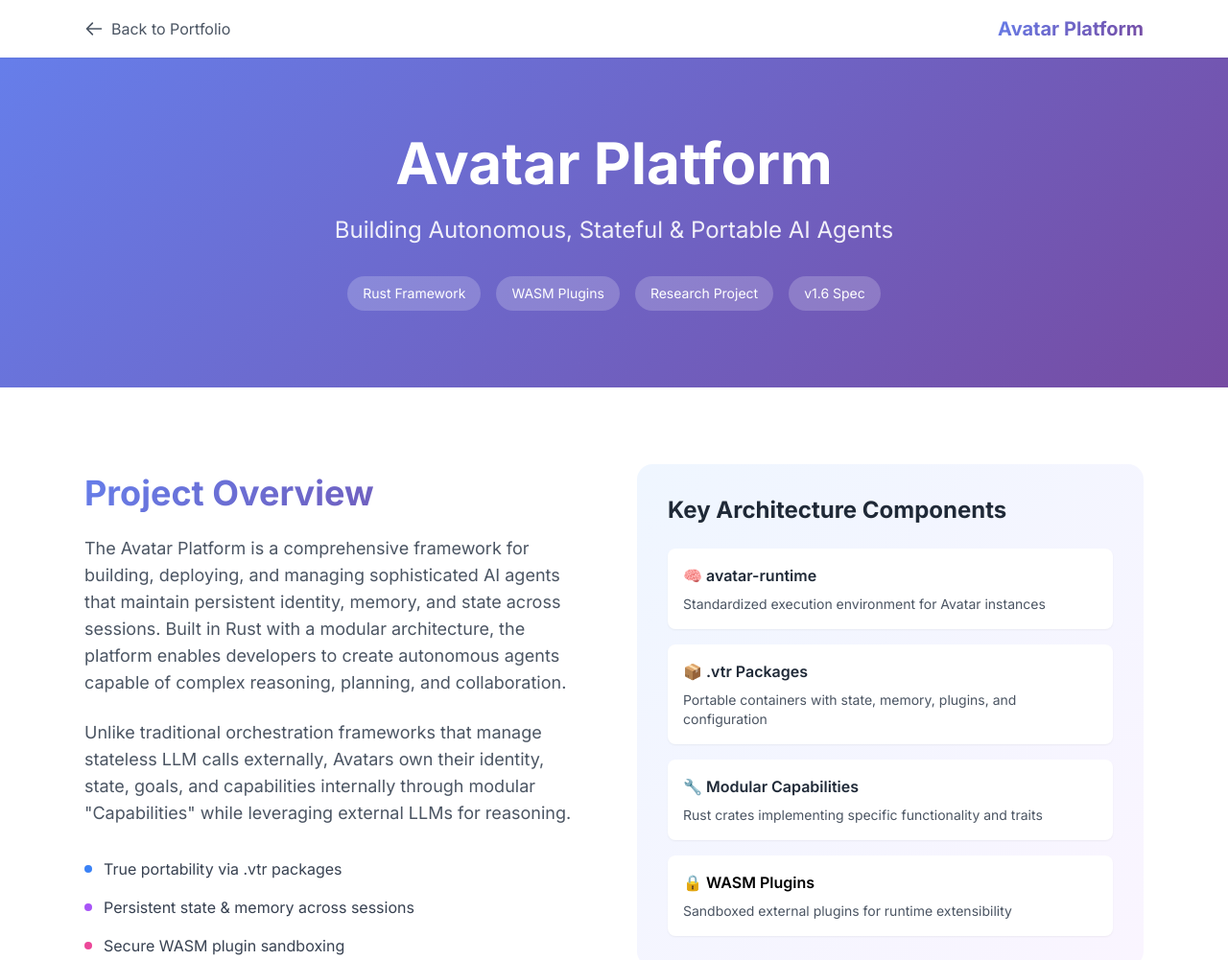
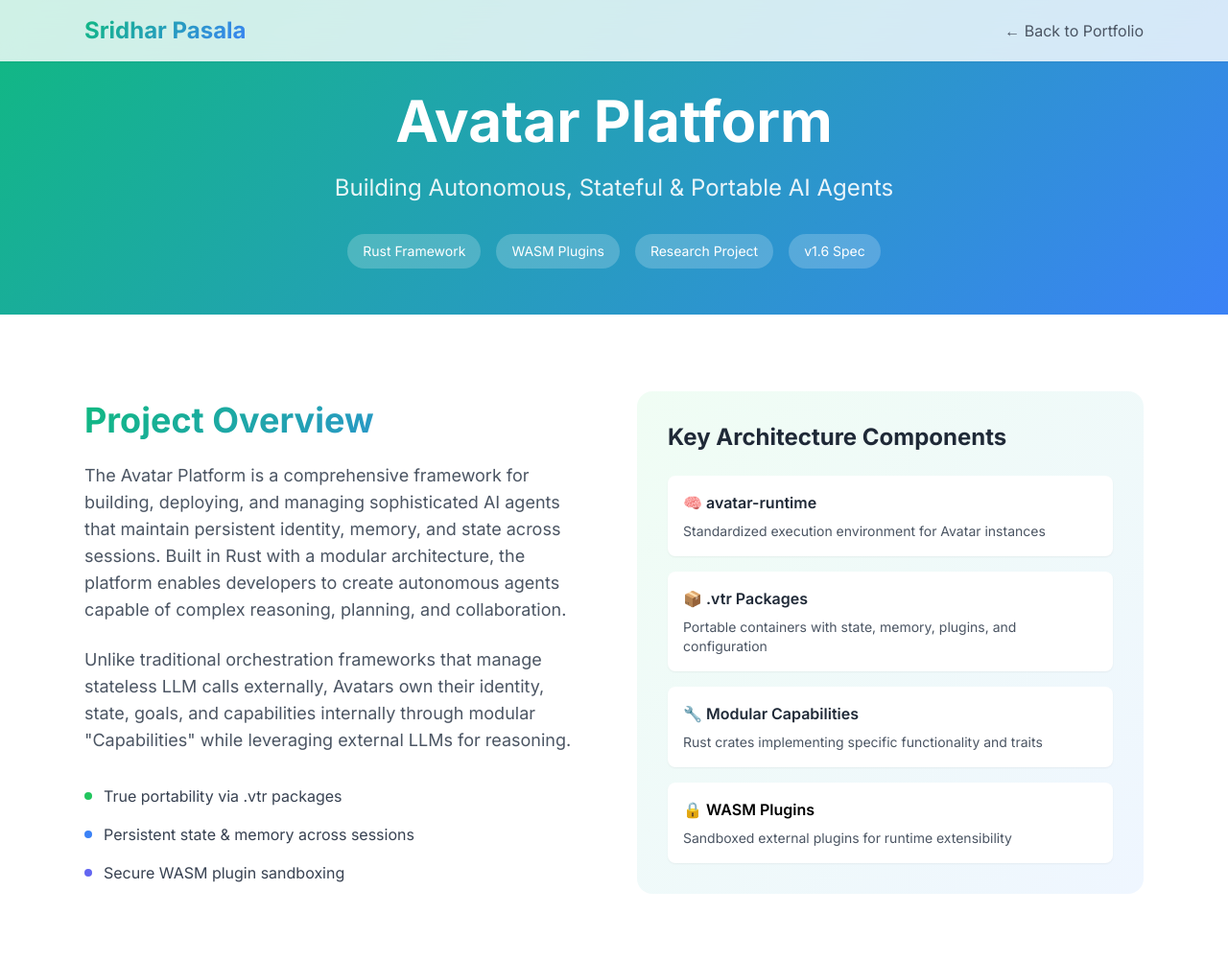
Before and after one commit to sridharpasala/sridharpasala.github.io, a plain HTML site: page avatar_platform.html in a window 1280 px wide. Shown: the top 1001 px of the page at 96% size. Drawn offline with nearby package versions, Linux system fonts and the light colour scheme.

Commit message:
Update Avatar Platform styles: change gradient backgrounds, adjust navigation layout, and modify key architecture component colors

```diff
--- a/avatar_platform.html
+++ b/avatar_platform.html
@@ -14,11 +14,11 @@
         }
 
         .gradient-bg {
-            background: linear-gradient(135deg, #667eea 0%, #764ba2 100%);
+            background: linear-gradient(135deg, #10b981 0%, #3b82f6 100%);
         }
 
         .text-gradient {
-            background: linear-gradient(135deg, #667eea 0%, #764ba2 100%);
+            background: linear-gradient(135deg, #10b981 0%, #3b82f6 100%);
             -webkit-background-clip: text;
             -webkit-text-fill-color: transparent;
             background-clip: text;
@@ -80,22 +80,17 @@
 </head>
 <body class="bg-gray-50">
     <!-- Navigation -->
-    <nav class="bg-white shadow-sm sticky top-0 z-50">
+    <nav class="fixed top-0 w-full bg-white/80 backdrop-blur-md z-50 shadow-sm">
         <div class="max-w-6xl mx-auto px-6 py-4">
             <div class="flex justify-between items-center">
-                <a href="index.html" class="flex items-center gap-2 text-gray-600 hover:text-gray-900 transition-colors">
-                    <svg class="w-5 h-5" fill="none" viewBox="0 0 24 24" stroke="currentColor">
-                        <path stroke-linecap="round" stroke-linejoin="round" stroke-width="2" d="M10 19l-7-7m0 0l7-7m-7 7h18"/>
-                    </svg>
-                    Back to Portfolio
-                </a>
-                <div class="text-xl font-bold text-gradient">Avatar Platform</div>
+                <a href="index.html" class="text-2xl font-bold text-gradient">Sridhar Pasala</a>
+                <a href="index.html" class="text-gray-600 hover:text-gray-900 transition-colors">← Back to Portfolio</a>
             </div>
         </div>
     </nav>
 
     <!-- Hero Section -->
-    <section class="gradient-bg text-white py-20">
+    <section class="pt-24 pb-12 gradient-bg text-white">
         <div class="max-w-6xl mx-auto px-6">
             <div class="text-center">
                 <h1 class="text-5xl md:text-6xl font-bold mb-6">Avatar Platform</h1>
@@ -126,21 +121,21 @@
                     </p>
                     <div class="space-y-4">
                         <div class="flex items-center gap-3">
-                            <div class="w-2 h-2 bg-blue-500 rounded-full"></div>
+                            <div class="w-2 h-2 bg-green-500 rounded-full"></div>
                             <span class="text-gray-700">True portability via .vtr packages</span>
                         </div>
                         <div class="flex items-center gap-3">
-                            <div class="w-2 h-2 bg-purple-500 rounded-full"></div>
+                            <div class="w-2 h-2 bg-blue-500 rounded-full"></div>
                             <span class="text-gray-700">Persistent state & memory across sessions</span>
                         </div>
                         <div class="flex items-center gap-3">
-                            <div class="w-2 h-2 bg-pink-500 rounded-full"></div>
+                            <div class="w-2 h-2 bg-indigo-500 rounded-full"></div>
                             <span class="text-gray-700">Secure WASM plugin sandboxing</span>
                         </div>
                     </div>
                 </div>
                 <div>
-                <div class="bg-gradient-to-br from-blue-50 to-purple-50 p-8 rounded-2xl">
+                <div class="bg-gradient-to-br from-green-50 to-blue-50 p-8 rounded-2xl">
                     <h3 class="text-2xl font-bold mb-6 text-gray-800">Key Architecture Components</h3>
 
                     <div class="space-y-4">
@@ -632,7 +627,7 @@
                 <p class="text-gray-600 mb-4">
                     These professional mockups showcase the Avatar Platform's sophisticated architecture and capabilities envisioned in the v1.6 requirements specification.
                 </p>
-                <div class="inline-flex items-center gap-2 bg-blue-50 text-blue-800 px-4 py-2 rounded-full text-sm">
+                <div class="inline-flex items-center gap-2 bg-green-50 text-green-800 px-4 py-2 rounded-full text-sm">
                     <svg class="w-4 h-4" fill="none" viewBox="0 0 24 24" stroke="currentColor">
                         <path stroke-linecap="round" stroke-linejoin="round" stroke-width="2" d="M13 16h-1v-4h-1m1-4h.01M21 12a9 9 0 11-18 0 9 9 0 0118 0z"/>
                     </svg>
@@ -650,7 +645,7 @@
                 Learn more about this research project and the future of autonomous AI agents
             </p>
             <div class="flex justify-center gap-4">
-                <a href="mailto:pasala.sridhar@gmail.com" class="bg-blue-600 hover:bg-blue-700 px-6 py-3 rounded-full transition-colors">
+                <a href="mailto:pasala.sridhar@gmail.com" class="bg-green-600 hover:bg-green-700 px-6 py-3 rounded-full transition-colors">
                     Contact for Details
                 </a>
                 <a href="index.html" class="border border-gray-600 hover:border-gray-400 px-6 py-3 rounded-full transition-colors">
```
